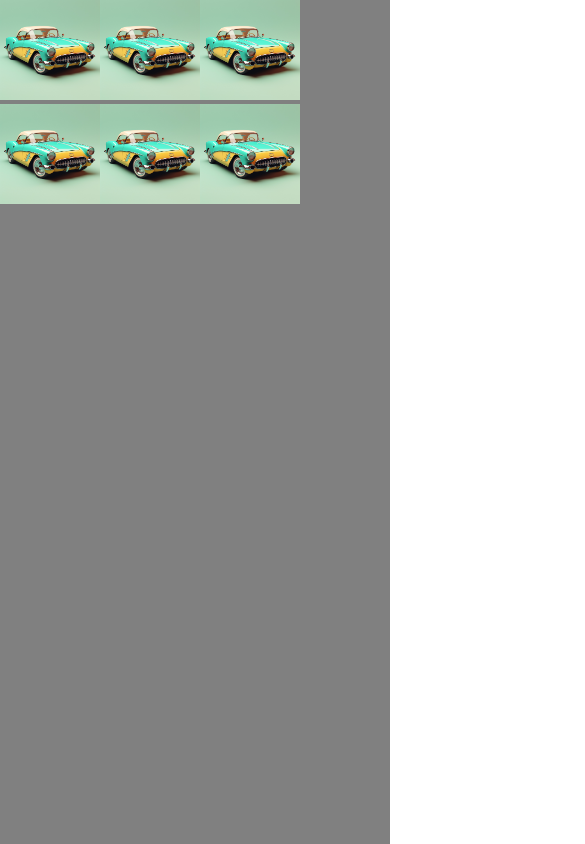
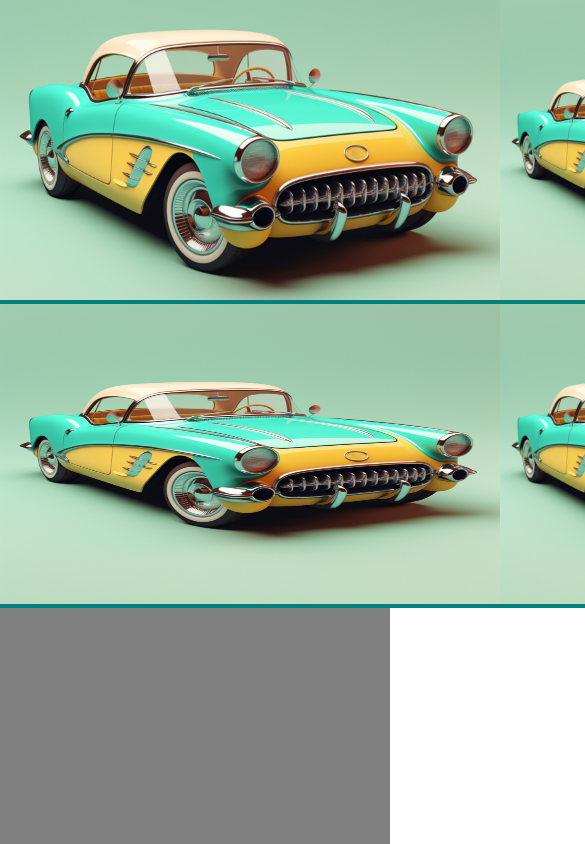
Before and after one commit to stephanie-C1213/StephoMoney, a plain HTML site: page newfile.html in a window 390 px wide. Shown: the top 844 px of the page, 585 px wide, since content can reach past the window. Drawn offline with Linux system fonts and the light colour scheme.

Commit message:
media queries

```diff
--- a/newfile.html
+++ b/newfile.html
@@ -41,36 +41,43 @@
             width: 100%;
             height: 100vh;
         }
-
+        .first{
+            flex-grow: 0;
+            flex-basis: 200px;
+        }
+        .second{
+            width: 500px;
+        }
+        div{
+            /* outline: 2px solid black; */
+            background-color: teal;
+        }
+        .inner-container >{
+            background-color: aqua;
+            height: 90%;
+            justify-content: center;
+        }
     </style>
 </head>
 
 
 <body>
-    <!-- <div class="big-container">
-        <div class="line1">
-            <div><img src="images/2150797026.jpg" alt=""></div>
-            <div><img src="images/photo-1605559424843-9e4c228bf1c2.jpeg" alt=""></div>
-            <div><img src="images/rimac-nevera.jpg" alt=""></div>
-        </div>
-        <div class="line2">
-            <div><img src="images/1234.jpg" alt=""></div>
-            <div><img src="images/white-offroader-jeep-parking.jpg" alt=""></div>
-            <div><img src="images/2150796904.jpg" alt=""></div>
-        </div>
-    </div> -->
+
 
     <section class="big-container">
         <section class="inner-container">
             <header class="line1">
-                <div><img src="images/2150797026.jpg" style="height: 100px; width: 100px;" alt=""></div>
-                <div><img src="images/2150797026.jpg" style="height: 100px; width: 100px;" alt=""></div>
-                <div><img src="images/2150797026.jpg" style="height: 100px; width: 100px;" alt=""></div>
+                <div><img src="images/2150797026.jpg" style="height: 300px; width: 500px; object-fit: cover;" alt=""></div>
+                <div><img src="images/2150797026.jpg" style="height: 300px; width: 300px;" alt=""></div>
+                <div><img src="images/2150797026.jpg" style="height: 300px; width: 300px;" alt=""></div>
             </header>
             <header class="line2">
-                <div><img src="images/2150797026.jpg" style="height: 100px; width: 100px;" alt=""></div>
-                <div><img src="images/2150797026.jpg" style="height: 100px; width: 100px;" alt=""></div>
-                <div><img src="images/2150797026.jpg" style="height: 100px; width: 100px;" alt=""></div>
+                <div><img class="first" src="images/2150797026.jpg" style="height: 300px; width: 500px;" alt=""></div>
+                <div><img class="second" src="images/2150797026.jpg" style="height: 300px; width: 300px;" alt=""></div>
+                <div><img src="images/2150797026.jpg" style="height: 300px; width: 300px;" alt=""></div>
+                <div></div>
+                <div></div>
+
             </header>
 
         </section>
```
Also changed, not shown: index.html (+36 -1 lines).
